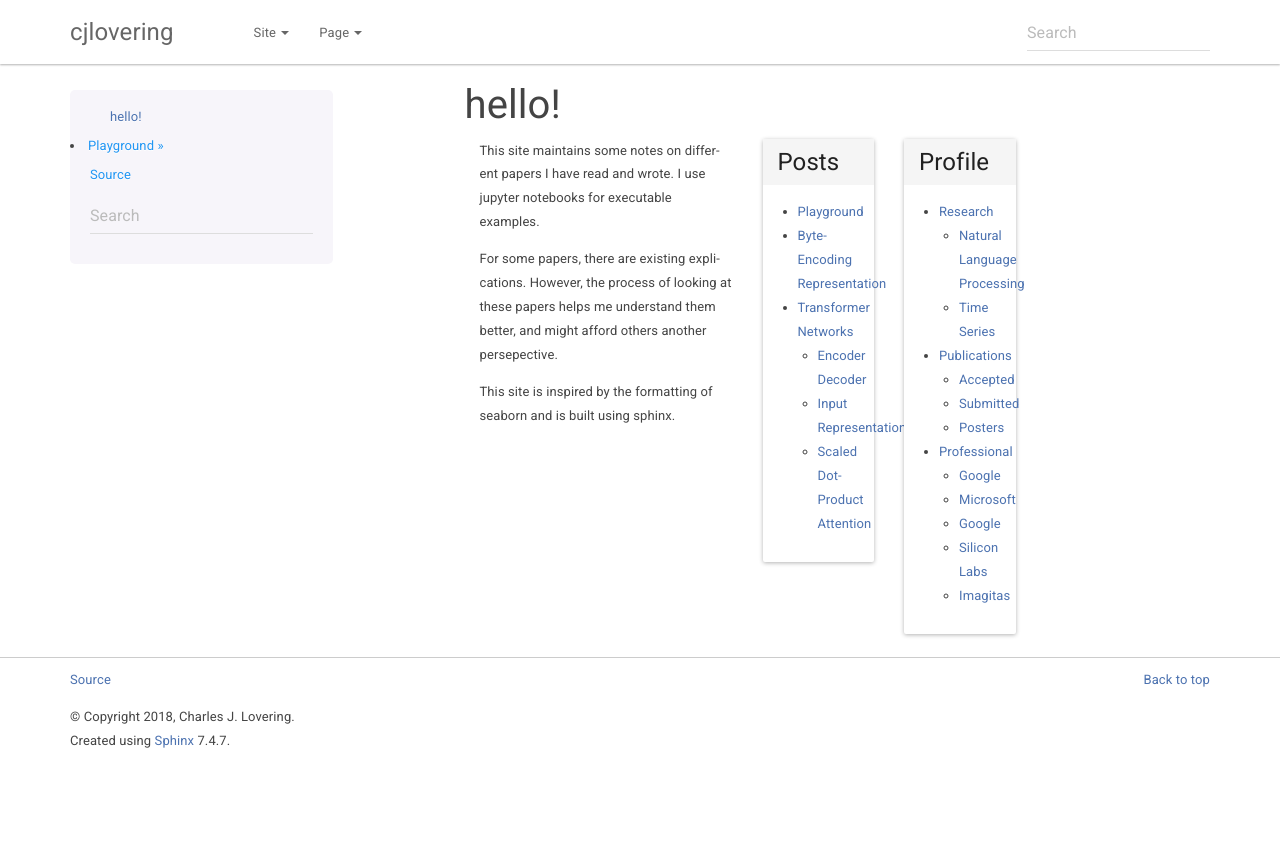
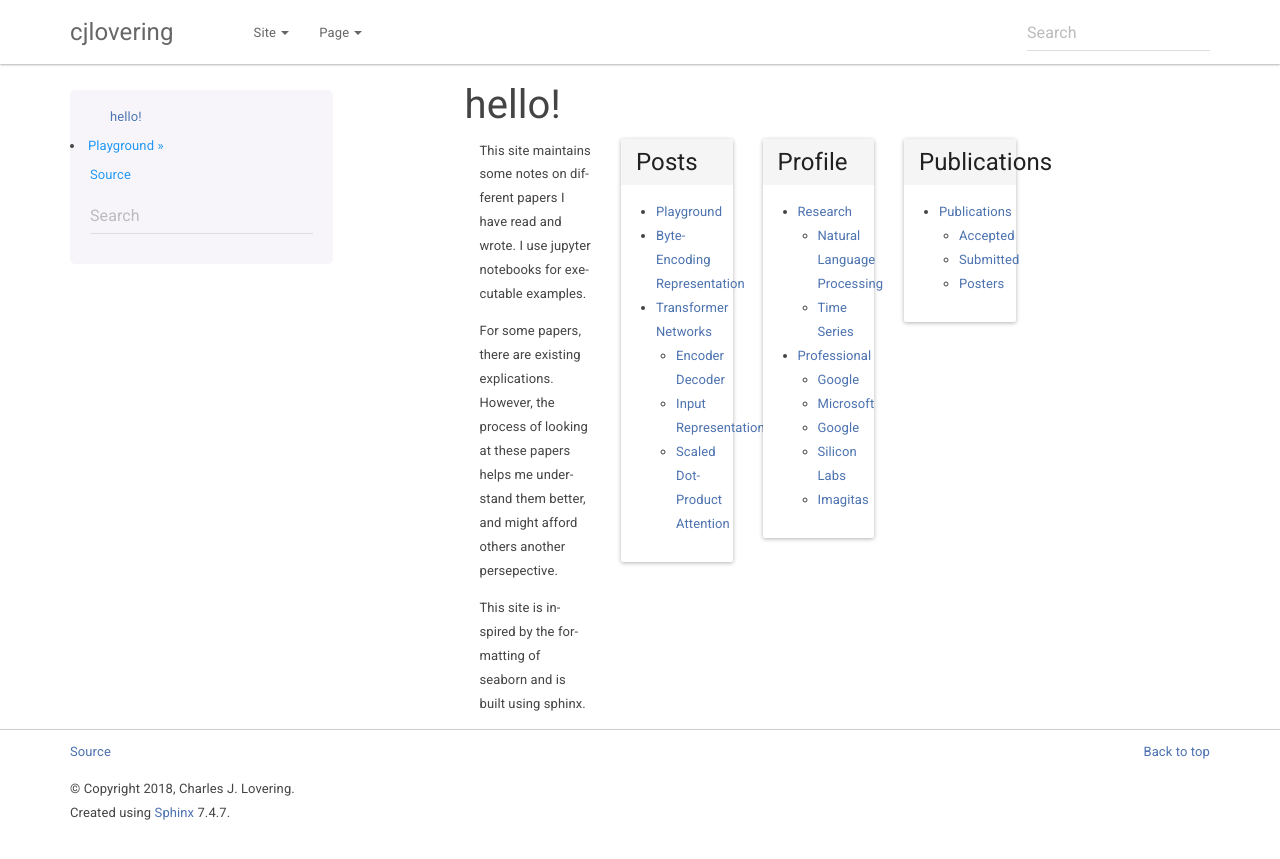
Before and after one commit to cjlovering/cjlovering.github.io, a Sphinx documentation site: the page built from docs/source/index.rst, in a window 1280 px wide. Shown: the top 859 px of the page. Built offline with Sphinx 7.4.7, drawn with Linux system fonts in a browser that asks for light colours.

Commit message:
changed organization

```diff
--- a/docs/source/index.rst
+++ b/docs/source/index.rst
@@ -10,7 +10,7 @@ hello!
 
   <div class="container-fluid">
   <div class="row">
-  <div class="col-md-6">
+  <div class="col-md-3">
 
 This site maintains some notes on different papers I have read and wrote. I use jupyter notebooks for executable examples.
 
@@ -21,7 +21,7 @@ This site is inspired by the formatting of seaborn and is built using sphinx.
 .. raw:: html
 
   </div>
-    <div class="col-md-3">
+  <div class="col-md-3">
   <div class="panel panel-default">
   <div class="panel-heading">
   <h3 class="panel-title">Posts</h3>
@@ -40,7 +40,7 @@ This site is inspired by the formatting of seaborn and is built using sphinx.
   </div>
   </div>
   <div class="col-md-3">
-  <div class="panel panel-default">
+ <div class="panel panel-default">
   <div class="panel-heading">
   <h3 class="panel-title">Profile</h3>
   </div>
@@ -51,8 +51,25 @@ This site is inspired by the formatting of seaborn and is built using sphinx.
    :glob:
 
    profile/research
+   profile/professional
+
+.. raw:: html
+
+  </div>
+  </div>
+  </div>
+  <div class="col-md-3">
+  <div class="panel panel-default">
+  <div class="panel-heading">
+  <h3 class="panel-title">Publications</h3>
+  </div>
+  <div class="panel-body">
+
+.. toctree::
+   :maxdepth: 2
+   :glob:
+
    profile/publications
-   profile/professional
 
 .. raw:: html
 
```
